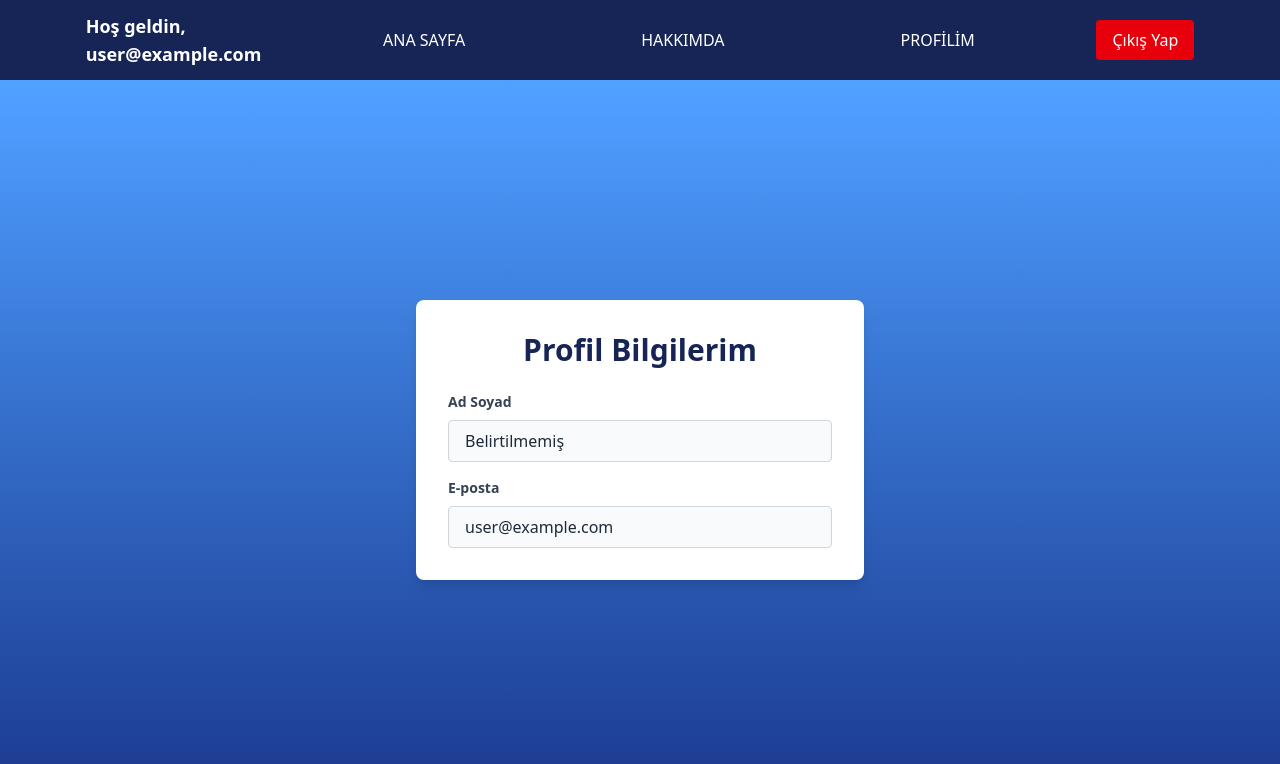
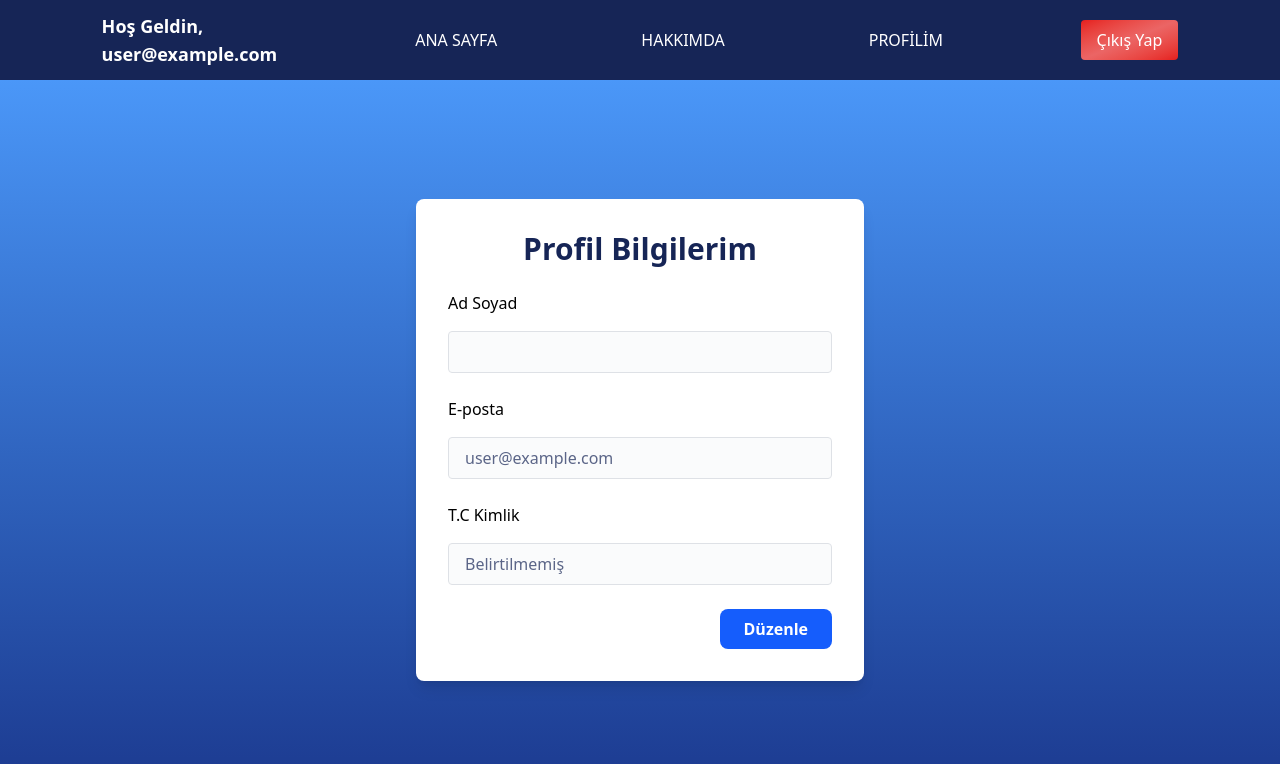
Before and after one commit to emirkzmc/LoginBase, a React (Vite) app: page /user in a window 1280 px wide. Shown: the top 764 px of the page. Built offline with nearby package versions, Linux system fonts and the light colour scheme; no server answers; the database is empty; sample sign-in values are in the browser's storage.

Commit message:
Refactor components and enhance user experience with loading states and form validation

```diff
--- a/index.html
+++ b/index.html
@@ -4,7 +4,7 @@
     <meta charset="UTF-8" />
     <link rel="icon" type="image/svg+xml" href="/vite.svg" />
     <meta name="viewport" content="width=device-width, initial-scale=1.0" />
-    <title>loginbase</title>
+    <title>Login Base</title>
     <link rel="preconnect" href="https://fonts.googleapis.com">
 <link rel="preconnect" href="https://fonts.gstatic.com" crossorigin>
 <link href="https://fonts.googleapis.com/css2?family=Inter:wght@100..900&display=swap" rel="stylesheet">
--- a/src/components/Button.jsx
+++ b/src/components/Button.jsx
@@ -19,7 +19,7 @@ export default function Button({ text, onClick, variant , whattype,className })
             break;
 
         default:
-            selectedVariants = "bg-[#20B447]/25 border-[1px] border-[#43A44E] w-[300px] h-10 text-xl rounded-4xl hover:bg-[#9BFFB6] transition hover:duration-300 hover:ease-in-out";
+            selectedVariants = {className};
             break;
     }
     return (
--- a/src/components/Input.jsx
+++ b/src/components/Input.jsx
@@ -1,4 +1,4 @@
-export default function Input({ placeholder, className, onChange, typee = "text", showPassword = false, style, required, onFocus, onBlur, value }) {
+export default function Input({ placeholder,disabled=false, className,name, onChange, typee = "text", showPassword = false, style, required, onFocus, onBlur, value }) {
   const inputType = typee === "password" && showPassword ? "text" : typee;
 
   return (
@@ -12,6 +12,8 @@ export default function Input({ placeholder, className, onChange, typee = "text"
       required={required}
       onFocus={onFocus}
       onBlur={onBlur}
+      disabled={disabled}
+      name={name}
     />
   );
 }
--- a/src/components/InputField.jsx
+++ b/src/components/InputField.jsx
@@ -30,7 +30,8 @@ export default function InputField({
   focusBorderColor = "#24AC6D",
   showPassword = false,
   className = "",
-  required = false
+  required = false,
+  disabled = false,
 }) {
   const icon = iconPaths[iconType];
 
@@ -62,6 +63,7 @@ export default function InputField({
       </svg>
 
       <Input
+        disabled={disabled}
         placeholder={placeholder}
         typee={typee}
         value={value}
--- a/src/components/Navbar.jsx
+++ b/src/components/Navbar.jsx
@@ -3,9 +3,11 @@ import { useNavigate } from 'react-router-dom';
 import { signOut } from 'firebase/auth';
 import { auth } from '../firebaseConfig';
 import { useAuth } from '../context/AuthContext';
+import Button from './Button';
 
 const Navbar = memo(function Navbar() {
-    const { currentUser, userInfo } = useAuth();
+
+    const { currentUser, userInfo, userInfoLoading } = useAuth();
     const navigate = useNavigate();
 
     const handleLogout = useCallback(async () => {
@@ -25,29 +27,36 @@ const Navbar = memo(function Navbar() {
         navigate('/');
     }, [navigate]);
 
+
+    const displayText = userInfo ? userInfo.name : (currentUser ? currentUser.email : null);
+
     return (
         <>
             <nav className='flex items-center justify-evenly text-white h-14 bg-blue-950 gap-9 py-10 '>
-            {userInfo ? (
-                <>
-                    <p className='text-white font-semibold text-lg'>
-                        Hoş geldin, <br /> {userInfo.name}
+
+
+                <p className={` text-white font-semibold md:text-lg text-sm transition-opacity duration-700 ease-out w-44
+
+                    ${userInfoLoading ? 'opacity-0' : 'opacity-100'}
+                `}>
+                    Hoş Geldin, <br />
+
+
+                    {displayText || <>&nbsp;</>}
                 </p>
 
-                </>
-            ) : (
-                currentUser && (
-                    <p className='text-white font-semibold text-lg'>
-                        Hoş geldin, <br /> {currentUser.email}
-                    </p>
-                )
-            )}
-            <ul className='flex gap-44'>
+
+                <ul className='flex gap-36'>
                     <li
                         onClick={handleHomeClick}
                         className='cursor-pointer hover:text-blue-300 transition-colors'
                     >ANA SAYFA</li>
-                <li>HAKKIMDA</li>
+
+
+                    <li className='cursor-pointer hover:text-blue-300 transition-colors'>
+                        HAKKIMDA
+                    </li>
+
                     <li
                         onClick={handleProfileClick}
                         className='cursor-pointer hover:text-blue-300 transition-colors'
@@ -55,12 +64,11 @@ const Navbar = memo(function Navbar() {
                         PROFİLİM
                     </li>
                 </ul>
-            <button
+                <Button
                     onClick={handleLogout}
-                className=" px-4 py-2 bg-red-600 text-white rounded hover:bg-red-700 transition-colors"
-            >
-                Çıkış Yap
-            </button>
+                    className=" px-4 py-2 bg-gradient-to-br from-[#e61c1c] via-[#eb6565] to-[#e61c1c] text-white rounded hover:bg-gradient-to-b hover:from-[#c73a3a] hover:via-[#c73a3a] hover:to-[#c73a3a] transition-colors"
+                    text="Çıkış Yap" />
+
             </nav>
         </>
     );
--- a/src/components/SignUp.jsx
+++ b/src/components/SignUp.jsx
@@ -10,7 +10,8 @@ import { doc, setDoc } from "firebase/firestore";
 import { updateProfile } from "firebase/auth";
 
 
-export default function Signup(){
+export default function Signup() {
+  const [usertc, setUsertc] = useState("");
   const [name, setName] = useState("");
   const [email, setEmail] = useState("");
   const [password, setPassword] = useState("");
@@ -19,11 +20,27 @@ export default function Signup(){
   const [error, setError] = useState("");
   const navigate = useNavigate();
 
+  const handleTcChange = (e) => {
+    const value = e.target.value;
+
+    if (/^[0-9]*$/.test(value)) {
+
+      if (value.length <= 11) {
+        setUsertc(value);
+      }
+    }
+  };
+
   const handleRegister = async (e) => {
     e.preventDefault();
     setError("");
 
-        if(password !== confirmPassword){
+    if (usertc.length != 11){
+      setError("T.C Kimlik numarası 11 haneli olmalıdır.");
+      return;
+    }
+
+    if (password !== confirmPassword) {
       setError("Şifreler uyuşmuyor!")
       return;
     }
@@ -40,6 +57,7 @@ export default function Signup(){
       alert("Kayıt başarılı! Lütfen e-postanı kontrol et ve doğrulama bağlantısına tıkla.");
 
       await setDoc(doc(db, "users", user.uid), {
+        usertc,
         name,
         email,
         createdAt: new Date(),
@@ -61,7 +79,7 @@ export default function Signup(){
 
   };
 
-    return(
+  return (
     <>
       <form onSubmit={handleRegister} className="flex flex-col items-start justify-start gap-10">
 
@@ -77,6 +95,19 @@ export default function Signup(){
             iconColor="#3fa1e8"
             focusBorderColor="#326fa8"
           />
+
+          <InputField
+            iconType="user"
+            placeholder="T.C Kimlik"
+            typee="text"
+            value={usertc}
+            onChange={handleTcChange}
+            maxLength={11}
+            inputMode="numeric"
+            iconColor="#3fa1e8"
+            focusBorderColor="#326fa8"
+          />
+
           <InputField
             iconType="email"
             placeholder="E-posta Adresi"
--- /dev/null
+++ b/src/components/animate/Loading.jsx
@@ -0,0 +1,34 @@
+export default function Loading({w="50",h="50"}) {
+    return (
+        <>
+            <svg
+              xmlns="http://www.w3.org/2000/svg"
+              viewBox="0 0 100 100"
+              preserveAspectRatio="xMidYMid"
+              width={w}
+              height={h}
+              xmlnsXlink="http://www.w3.org/1999/xlink"
+            >
+              <g>
+                <path
+                  style={{ transform: "scale(0.8)", transformOrigin: "50px 50px" }}
+                  strokeLinecap="round"
+                  d="M24.3 30C11.4 30 5 43.3 5 50s6.4 20 19.3 20c19.3 0 32.1-40 51.4-40 C88.6 30 95 43.3 95 50s-6.4 20-19.3 20C56.4 70 43.6 30 24.3 30z"
+                  strokeDasharray="42.76482137044271 42.76482137044271"
+                  strokeWidth="8"
+                  stroke="white"
+                  fill="none"
+                >
+                  <animate
+                    values="0;256.58892822265625"
+                    keyTimes="0;1"
+                    dur="1s"
+                    repeatCount="indefinite"
+                    attributeName="stroke-dashoffset"
+                  ></animate>
+                </path>
+              </g>
+            </svg>
+        </>
+    );
+}
--- /dev/null
+++ b/src/components/background/UserPageBackground.jsx
@@ -0,0 +1,8 @@
+export default function UserPage({children}) {
+
+    return(
+<div className='f overflow-y-hidden flex-1 bg-gradient-to-b from-blue-400 to-blue-900'>
+    {children}
+</div>
+    );
+}
--- a/src/pages/UserPage.jsx
+++ b/src/pages/UserPage.jsx
@@ -1,51 +1,171 @@
+import { useState, useEffect } from 'react';
 import { useAuth } from '../context/AuthContext';
 import Navbar from '../components/Navbar';
+import Input from '../components/Input';
+import Loading from '../components/animate/Loading';
+import Label from '../components/Label';
+import UserPageBackground from '../components/background/UserPageBackground';
+import { getFirestore, doc, updateDoc } from 'firebase/firestore';
 
 export default function UserPage() {
     const { currentUser, userInfo, userInfoLoading } = useAuth();
+    const db = getFirestore();
+
+    const [isEditing, setIsEditing] = useState(false);
+    const [formData, setFormData] = useState({
+        name: '',
+        email: '',
+        usertc: ''
+    });
+
+    const [isSaving, setIsSaving] = useState(false);
+    const [saveError, setSaveError] = useState(null);
+
+    useEffect(() => {
+        if (userInfo || currentUser) {
+            setFormData({
+                name: userInfo?.name || '',
+                email: userInfo?.email || currentUser?.email || '',
+                usertc: userInfo?.usertc || 'Belirtilmemiş'
+            });
+        }
+    }, [userInfo, currentUser, userInfoLoading]);
+
+    const handleChange = (e) => {
+        const { name, value } = e.target;
+        setFormData(prev => ({
+            ...prev,
+            [name]: value
+        }));
+    };
+
+    const handleSave = async () => {
+        if (!currentUser) {
+            setSaveError("Kullanıcı oturumu bulunamadı.");
+            return;
+        }
+
+        setIsSaving(true);
+        setSaveError(null);
+
+        try {
+            const userDocRef = doc(db, 'users', currentUser.uid);
+
+            const dataToUpdate = {
+                name: formData.name,
+                email: formData.email
+            };
+
+            await updateDoc(userDocRef, dataToUpdate);
+
+            setIsEditing(false);
+        } catch (error) {
+            console.error("Güncelleme hatası:", error);
+            setSaveError("Bilgiler güncellenirken bir hata oluştu.");
+        } finally {
+            setIsSaving(false);
+        }
+    };
 
 
-    const loading = userInfoLoading;
-
-    if (loading) {
+    if (userInfoLoading) {
         return (
+            <UserPageBackground>
                 <div className='w-full h-screen flex flex-col overflow-y-hidden'>
                     <Navbar />
-                <div className='flex items-center justify-center flex-1 bg-gradient-to-b from-blue-400 to-blue-900'>
-                    <p className='text-white text-xl'>Yükleniyor...</p>
+                    <div className='flex-grow flex p-4 justify-center items-center'>
+                        <Loading />
                     </div>
                 </div>
+            </UserPageBackground>
         );
     }
 
     return (
-        <div className='w-full h-screen flex flex-col overflow-y-hidden'>
+        <UserPageBackground>
+            <div className='w-full h-screen flex flex-col'>
                 <Navbar />
-            <div className='flex flex-col gap-8 items-center justify-center flex-1 bg-gradient-to-b from-blue-400 to-blue-900'>
-                <div className='bg-white rounded-lg shadow-lg p-8 w-full max-w-md'>
+                <div className='flex-grow flex justify-center items-center p-4'>
+                    <div className='bg-white rounded-lg shadow-lg p-8 w-full max-w-md min-w-[200px]'>
                         <h2 className='text-3xl font-bold text-blue-950 mb-6 text-center'>
                             Profil Bilgilerim
                         </h2>
-                    <div className='space-y-4'>
-                        <div>
-                            <label className='block text-sm font-semibold text-gray-700 mb-2'>
-                                Ad Soyad
-                            </label>
-                            <div className='bg-gray-50 border border-gray-300 rounded px-4 py-2 text-gray-800'>
-                                {userInfo?.name || 'Belirtilmemiş'}
+                        <div className='space-y-6'>
+                            <div className='flex flex-col gap-4'>
+                                <Label text="Ad Soyad" className='block text-sm font-semibold text-gray-700 ' />
+                                <Input
+                                    name="name"
+                                    value={formData.name}
+                                    onChange={handleChange}
+                                    disabled={!isEditing || isSaving}
+                                    className='w-full bg-gray-50 border border-gray-300 rounded md:px-4 px-8 py-2 md:py-2 text-gray-800 disabled:text-blue-950 disabled:opacity-70'
+                                />
                             </div>
+                            <div className='flex flex-col gap-4'>
+                                <Label text="E-posta" className='block text-sm font-semibold text-gray-700' />
+                                <Input
+                                    name="email"
+                                    type="email"
+                                    value={formData.email}
+                                    onChange={handleChange}
+                                    disabled={!isEditing || isSaving}
+                                    className='w-full bg-gray-50 border border-gray-300 rounded md:px-4 px-8 py-2 md:py-2 text-gray-800 disabled:text-blue-950 disabled:opacity-70'
+                                />
+                            </div >
+                            <div className='flex flex-col gap-4'>
+                                <Label
+                                    text="T.C Kimlik"
+                                    className='block text-sm font-semibold text-gray-700 ' />
+                                <Input
+                                    name="usertc"
+                                    value={formData.usertc}
+                                    disabled={true}
+                                    readOnly
+                                    className='w-full bg-gray-50 border border-gray-300 rounded md:px-4 px-8 py-2 md:py-2 text-gray-800 disabled:text-blue-950 disabled:opacity-70'
+                                />
                             </div>
-                        <div>
-                            <label className='block text-sm font-semibold text-gray-700 mb-2'>
-                                E-posta
-                            </label>
-                            <div className='bg-gray-50 border border-gray-300 rounded px-4 py-2 text-gray-800'>
-                                {userInfo?.email || currentUser?.email || 'Belirtilmemiş'}
+
+                            {saveError && (
+                                <div className='text-red-600 text-sm text-center'>
+                                    {saveError}
+                                </div>
+                            )}
+
+                            <div className='flex justify-end gap-4'>
+                                {isEditing && (
+                                    <button
+                                        onClick={() => {
+                                            setIsEditing(false);
+                                            setSaveError(null);
+                                        }}
+                                        disabled={isSaving}
+                                        className='px-6 py-2 bg-gray-300 text-gray-800 rounded-lg font-semibold hover:bg-gray-400 disabled:opacity-50'
+                                    >
+                                        İptal
+                                    </button>
+                                )}
+
+                                {isEditing ? (
+                                    <button
+                                        onClick={handleSave}
+                                        disabled={isSaving}
+                                        className='px-6 py-2 bg-green-600 text-white rounded-lg font-semibold hover:bg-green-700 disabled:opacity-50'
+                                    >
+                                        {isSaving ? <Loading w='25' h='25'/> : 'Kaydet'}
+                                    </button>
+                                ) : (
+                                    <button
+                                        onClick={() => setIsEditing(true)}
+                                        className='px-6 py-2 bg-blue-600 text-white rounded-lg font-semibold hover:bg-blue-700'
+                                    >
+                                        Düzenle
+                                    </button>
+                                )}
                             </div>
                         </div>
                     </div>
                 </div>
             </div>
-        </div>
+        </UserPageBackground>
     );
 }
```
Also changed, not shown: src/pages/DashboardPage.jsx (+22 -8 lines). Lines whose indentation alone changed are shown as unchanged.
